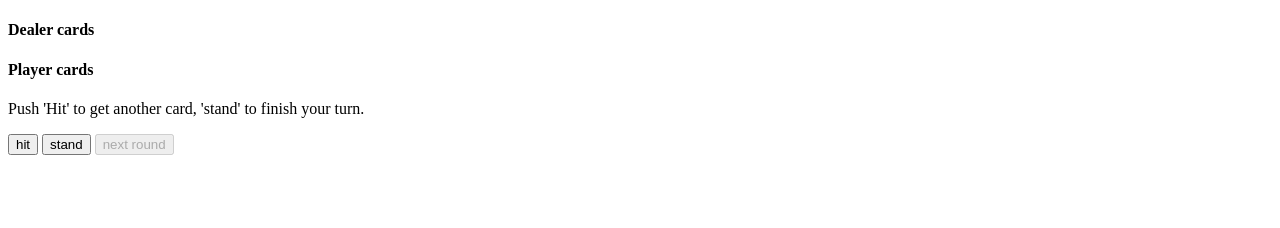
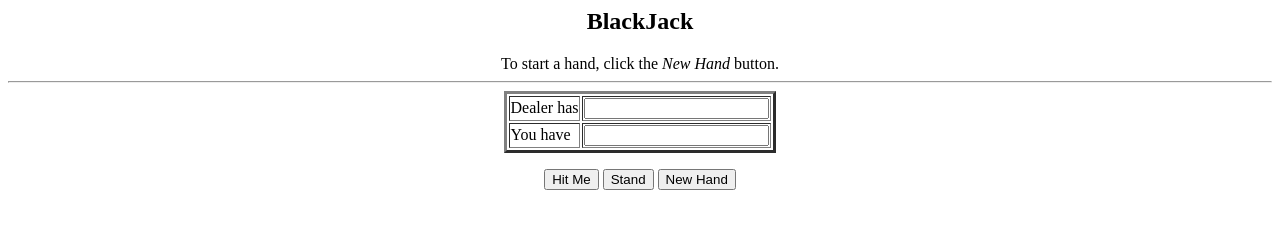
Before and after one commit to Beni1997/beni1997.github.io, a plain HTML site: page index.html in a window 1280 px wide. Drawn offline with Linux system fonts and the light colour scheme.

Commit message:
2 nd try

```diff
--- a/index.html
+++ b/index.html
@@ -1,42 +1,156 @@
-<!DOCTYPE html>
-<html>
-    <head>
-        <title>Blackjack</title>
-		<link href = "style.css" rel="stylesheet" type="text/css"/>
-		<script src="script.js"></script>
-    </head>
-    <body>
 
-        <section id="gameArea">
 
-            <h4>Dealer cards</h4>
-            <section id="dealerCards">
-            <!--
-              Dealer cards come here
-            -->
-            </section>
+<HEAD>
+<TITLE>BlackJack</TITLE>
+<BODY BGCOLOR="#FFFFFF">
 
-            <h4>Player cards</h4>
-            <section id="playerCards">
-            <!--
-            Player cards come here
-            -->
-            </section>
 
-            <section id="messageArea">
-                <p id="message">Push 'Hit' to get another card, 'stand' to finish your turn.</p>
-                <!--
-              Informational messages come here
-            -->
-            </section>
 
-        </section>
 
-        <section id="controls">
-            <input type="button" id="hit" value="hit">
-            <input type="button" id="stand" value="stand">
-            <input type="button" id="nextRound" value="next round" disabled="true">
 
-        </section>
-    </body>
-</html>
+</HEAD>
+<!-- bjack.htm:   JavaScript Black Jack                     -->
+<!--              The Complete Idiot's Guide to JavaScript  -->
+<!--              Chapter 18                                -->
+<SCRIPT LANGUAGE="JavaScript">
+<!-- Hide from non-JavaScript browsers
+function random(maxValue)
+{
+   day = new Date();
+   hour = day.getHours();
+   min = day.getMinutes();
+   sec = day.getSeconds();
+   return (((hour + 1) * (min + 1) * sec) % maxValue) + 1;
+}
+
+function pickSuit()
+{
+   suit = random(4);
+
+   if(suit == 1)
+      return "Spades";
+
+   if(suit == 2)
+      return "Clubs";
+
+   if(suit == 3)
+      return "Diamonds";
+
+   return "Hearts";
+}
+
+function cardName(card)
+{
+   if(card == 1)
+      return "Ace";
+
+   if(card == 11)
+      return "Jack";
+
+   if(card == 12)
+      return "Queen";
+
+   if(card == 13)
+      return "King";
+
+   return "" + card;
+}
+
+function cardValue(card)
+{
+   if(card == 1)
+      return 11;
+
+   if(card > 10)
+      return 10;
+
+   return card;
+}
+
+function PickACard(strWho)
+{
+   card = random(13);
+   suit = pickSuit();
+
+   //alert(strWho + " picked the " + cardName(card) + " of " + suit);
+
+   return cardValue(card);
+}
+
+function NewHand(form)
+{
+   form.dealer.value = 0;
+   form.you.value = 0;
+
+   form.dealer.value = eval(form.dealer.value) + PickACard("Dealer");
+   form.you.value = eval(form.you.value) + PickACard("You");
+}
+
+function Dealer(form)
+{
+   while(form.dealer.value < 17)
+   {
+      form.dealer.value = eval(form.dealer.value) + PickACard("Dealer");
+   }
+}
+
+function User(form)
+{
+   form.you.value = eval(form.you.value) + PickACard("You");
+
+   if(form.you.value > 21)
+   {
+      alert("You busted!");
+   }
+}
+
+function LookAtHands(form)
+{
+   if(form.dealer.value > 21)
+   {
+      alert("House busts!  You win!");
+   }
+   else   if(form.you.value > form.dealer.value)
+   {
+      alert("You win!");
+   }
+   else
+   if(form.dealer.value == form.you.value)
+   {
+      alert("Push!");
+   }
+   else
+   {
+      alert("House wins!");
+   }
+}
+//-->
+</SCRIPT>
+
+
+<CENTER><H2>BlackJack</H2></CENTER>
+<CENTER>To start a hand, click the <i>New Hand</i> button.</CENTER>
+<HR>
+
+<CENTER>
+<FORM>
+<TABLE BORDER=3>
+<TR>
+  <TD>Dealer has</TD>
+  <TD><INPUT TYPE=TEXT NAME=dealer></TD>
+</TR>
+<TR>
+  <TD>You have</TD>
+  <TD><INPUT TYPE=TEXT NAME=you></TD>
+</TR>
+</TABLE>
+
+<P>
+
+<CENTER>
+<INPUT TYPE=BUTTON VALUE="Hit Me" onClick=User(this.form)>
+<INPUT TYPE=BUTTON VALUE="Stand" onClick="Dealer(this.form);LookAtHands(this.form);">
+<INPUT TYPE=BUTTON VALUE="New Hand" onClick=NewHand(this.form)>
+</CENTER>
+
+</FORM>
```
